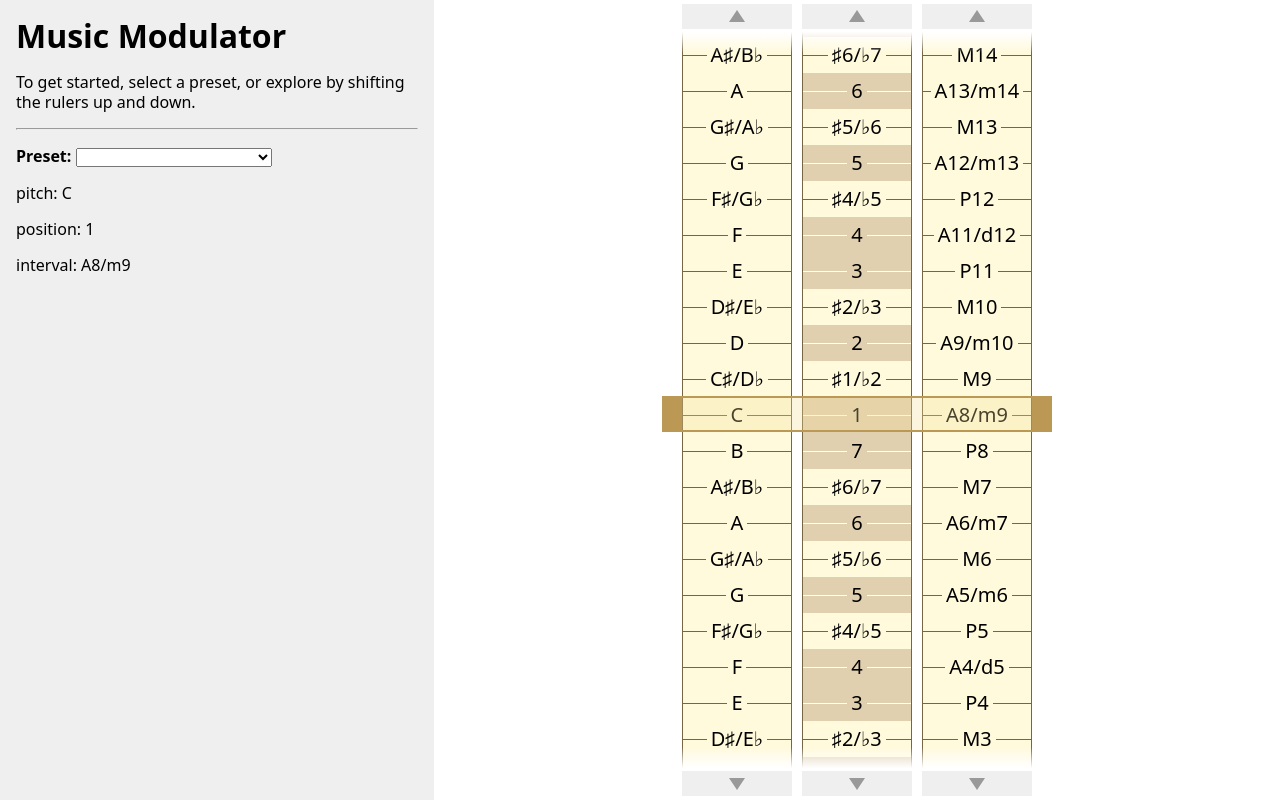
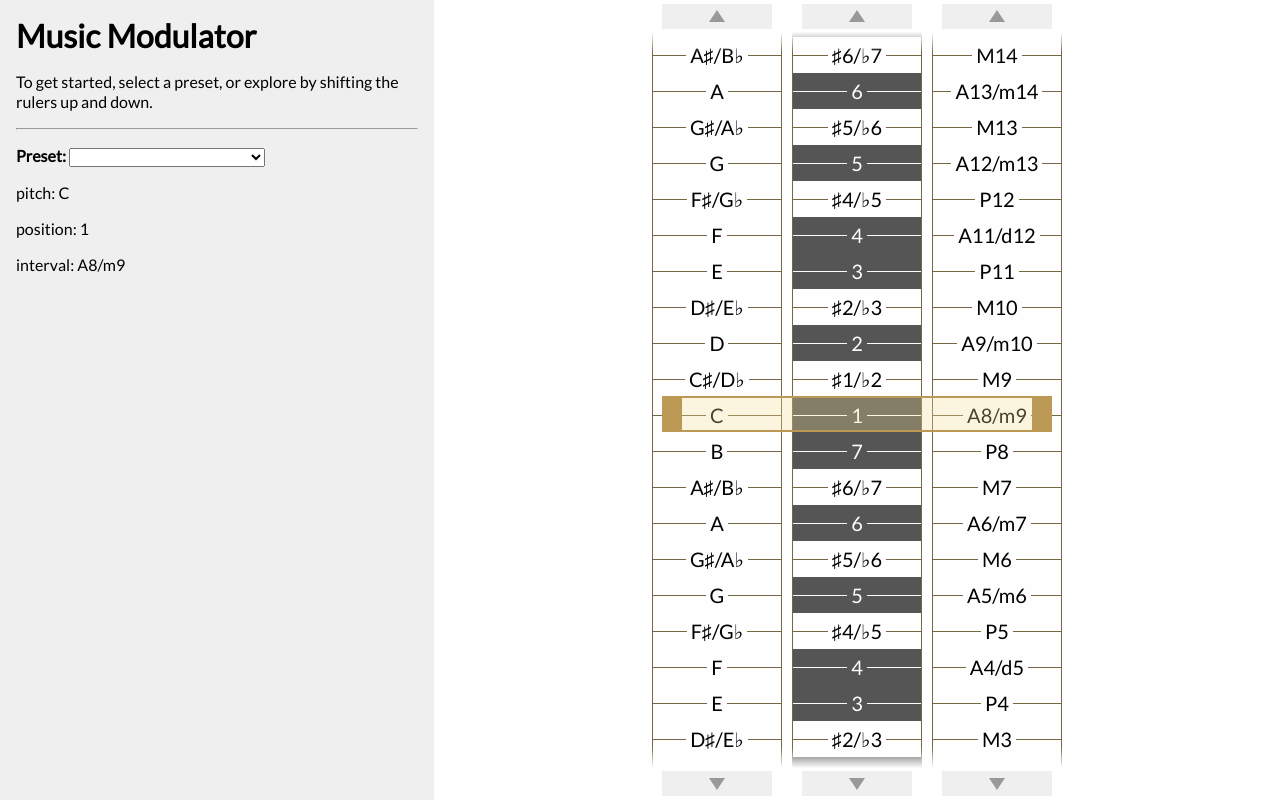
Before and after one commit to katmh/diatonic, a Svelte app: page / in a window 1280 px wide. Built offline with nearby package versions, Linux system fonts and the light colour scheme.

Commit message:
carets etc

```diff
--- a/public/global.css
+++ b/public/global.css
@@ -7,6 +7,7 @@
 body,
 html {
     height: 100%;
+    font-family: Lato;
 }
 
 html {
@@ -24,3 +25,10 @@ body {
     -ms-user-select: none;
     user-select: none;
 }
+
+.caret:before {
+    content: "^";
+    position: absolute;
+    margin: -0.4em 0 0 0.1em;
+    font-size: 0.8em;
+}
--- a/public/index.html
+++ b/public/index.html
@@ -10,6 +10,10 @@
 	<link rel='stylesheet' href='/global.css'>
 	<link rel='stylesheet' href='/build/bundle.css'>
 
+	<link rel="preconnect" href="https://fonts.googleapis.com">
+	<link rel="preconnect" href="https://fonts.gstatic.com" crossorigin>
+	<link href="https://fonts.googleapis.com/css2?family=Lato&subset=latin,latin-ext&display=swap" rel="stylesheet">
+
 	<script defer src='/build/bundle.js'></script>
 </head>
 
--- a/src/components/Dashboard.svelte
+++ b/src/components/Dashboard.svelte
@@ -75,15 +75,22 @@
     <br />
 
     {#each keys as key}
-        <p>{$rulers[key].type}: {$inWindow[key]}</p>
+        <p>{$rulers[key].type}: {@html $inWindow[key]}</p>
     {/each}
 </div>
 
 <style>
+    @media (max-width: 600px) {
+        .dashboard {
+            display: none;
+        }
+    }
+
     .dashboard {
         width: 50%;
         padding: 1rem;
-        font: 1rem/1.25 system-ui;
+        font-size: 1rem;
+        line-height: 1.25;
         background: #efefef;
     }
 
--- a/src/components/Ruler.svelte
+++ b/src/components/Ruler.svelte
@@ -142,7 +142,7 @@
         <div class="ruler" {id}>
             {#each items as item}
                 <div class="item {getClasses(item)}">
-                    <span class="label">{item}</span>
+                    <span class="label">{@html item}</span>
                     <hr class="mark" />
                 </div>
             {/each}
@@ -166,10 +166,11 @@
     }
 
     .highlighted_diatonic {
-        background: #e0d0b0;
+        background: #555;
     }
     .highlighted_diatonic .label {
-        background: #e0d0b0;
+        background: #555;
+        color: #fefefe;
     }
     .highlighted_diatonic .mark {
         border-color: white;
@@ -239,11 +240,11 @@
         flex-direction: column;
         text-align: center;
         border: 1px solid #776644;
-        width: 110px;
+        width: 130px;
         position: relative;
         z-index: 0;
         margin: 0 5px;
-        background: #fffadc;
+        background: #fefefe;
     }
 
     .item {
@@ -257,10 +258,12 @@
         display: block;
         position: relative;
         z-index: 1;
-        background: #fffadc;
+        background: #fefefe;
         padding: 0 0.25rem;
-        font: normal 20px/1 system-ui;
+        font-size: 20px;
+        line-height: 1;
         width: max-content;
+        font-family: Lato;
     }
 
     .mark {
--- a/src/data/items.ts
+++ b/src/data/items.ts
@@ -13,20 +13,17 @@ const number = [
     "1",
 ];
 
-const degree = [
-    "7",
-    "♯6/♭7",
-    "6",
-    "♯5/♭6",
-    "5",
-    "♯4/♭5",
-    "4",
-    "3",
-    "♯2/♭3",
-    "2",
-    "♯1/♭2",
-    "1",
-];
+const degree = number.map((item) => {
+    const openTag = "<span class='caret'>"
+    const closeTag = "</span>"
+    const split = item.split("/")
+    if (split.length === 1) {
+        return openTag + item + closeTag;
+    }
+    const firstNum = split[0].slice(1)
+    const secondNum = split[1].slice(1)
+    return `♯${openTag}${firstNum}${closeTag}/♭${openTag}${secondNum}${closeTag}`
+})
 
 const position = [
     "7",
```
